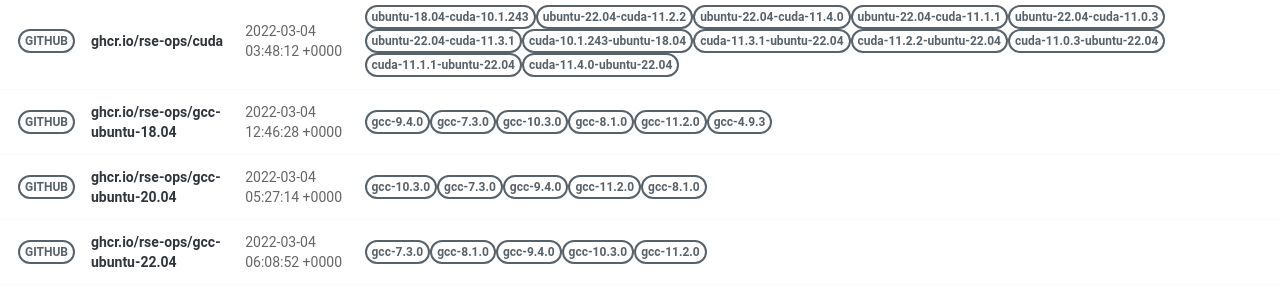
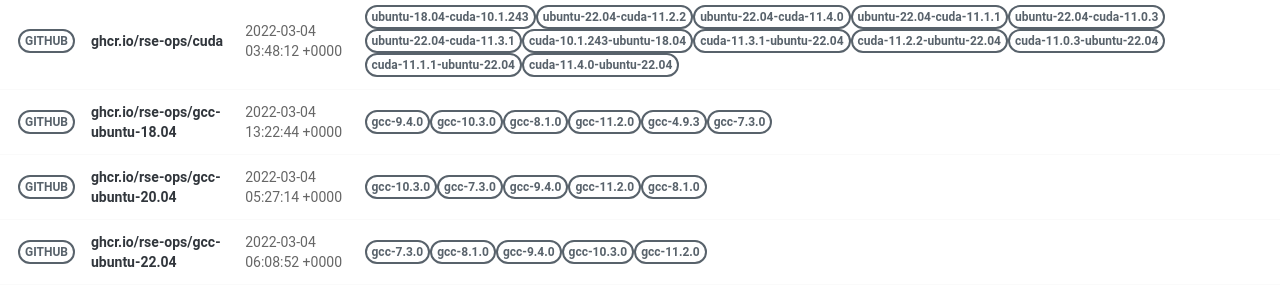
Before and after one commit to rse-ops/docker-images, a Jekyll site: the page built from pages/index.md, in a window 1280 px wide. Shown: the part 502-801 px from the top of the page. Built offline with Jekyll 4.4.1, drawn with Linux system fonts in a browser that asks for light colours; nearby versions of some CDN libraries.

Commit message:
Automated push to update library 2022-03-04

```diff
--- a/_library/ghcr.io-rse-ops-gcc-ubuntu-18.04.md
+++ b/_library/ghcr.io-rse-ops-gcc-ubuntu-18.04.md
@@ -1,7 +1,7 @@
 ---
 layout: container
 name: ghcr.io/rse-ops/gcc-ubuntu-18.04
-updated_at: 2022-03-04 12:46:28.577240
+updated_at: 2022-03-04 13:22:44.862340
 
 
 container_url: https://github.com/orgs/rse-ops/packages/container/package/gcc-ubuntu-18.04
```
Also changed, not shown: other parts of _library/ghcr.io-rse-ops-gcc-ubuntu-18.04.md (+3 -3 lines).
